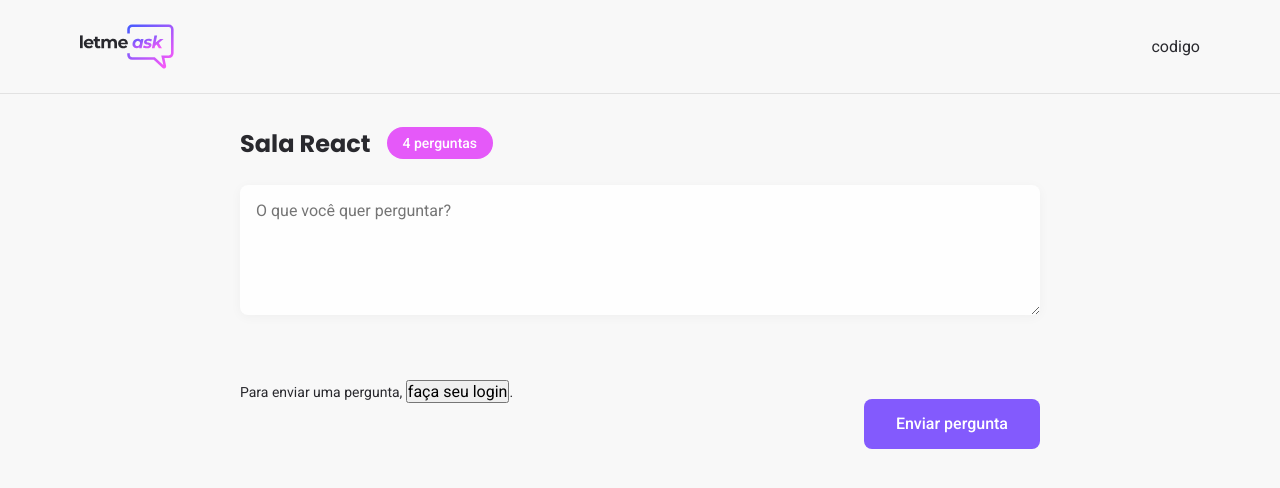
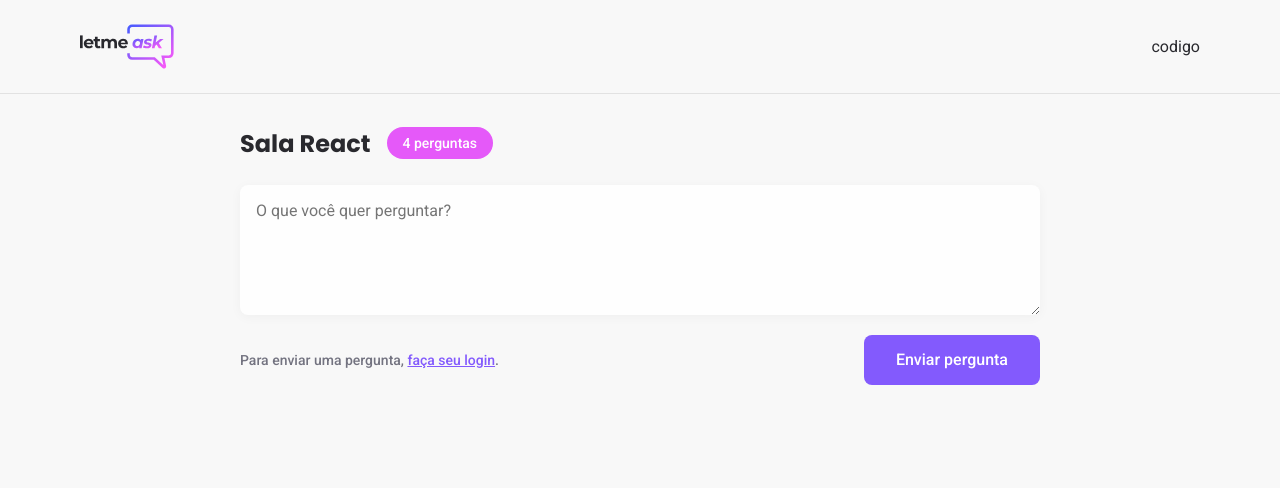
Before and after one commit to dudusohne/letmeask, a React (Create React App) app: page /rooms/1 in a window 1280 px wide. Shown: the top 488 px of the page. Built offline with nearby package versions, Linux system fonts and the light colour scheme; no server answers.

Commit message:
update room

```diff
--- a/src/styles/button.scss
+++ b/src/styles/button.scss
@@ -1,5 +1,4 @@
 .button {
-  margin-top: 64px;
   height: 50px;
   border-radius: 8px;
   font-weight: 500;
--- a/src/styles/room.scss
+++ b/src/styles/room.scss
@@ -62,6 +62,18 @@
 
                 span {
                     font-size: 14px;
+                    color: #737380;
+                    font-weight: 500;
+
+                    button {
+                        background: transparent;
+                        border: 0;
+                        color: #835afd;
+                        text-decoration: underline;
+                        font-size: 14px;
+                        font-weight: 500;
+                        cursor: pointer;
+                    }
                 }
             }
         }
```
